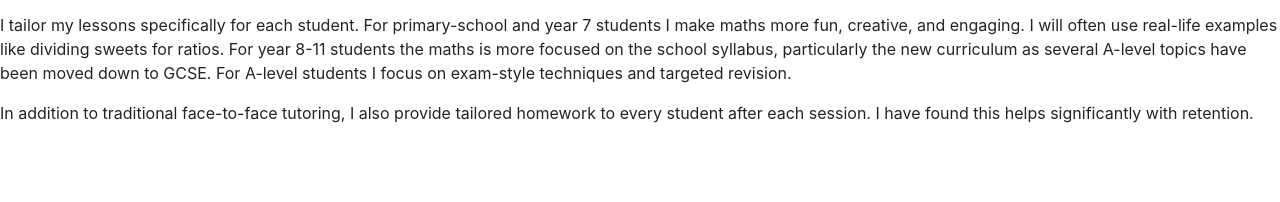
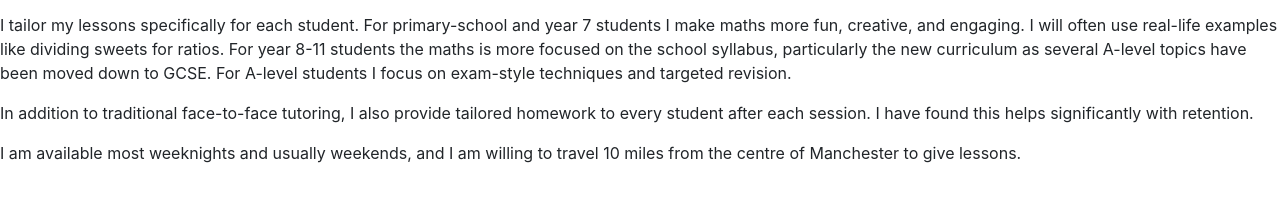
Before and after one commit to Kayra/Oytun-Tutoring, a plain HTML site: page index.html in a window 1280 px wide. Shown: the part 208-410 px from the top of the page. Drawn offline with nearby package versions, Linux system fonts and the light colour scheme.

Commit message:
Added availability info

```diff
--- a/index.html
+++ b/index.html
@@ -35,6 +35,10 @@
 
     </section>
 
+    <section class="availability-footer">
+        <p>I am available most weeknights and usually weekends, and I am willing to travel 10 miles from the centre of Manchester to give lessons.</p>
+    </section>
+
 </body>
 
 </html>
```
